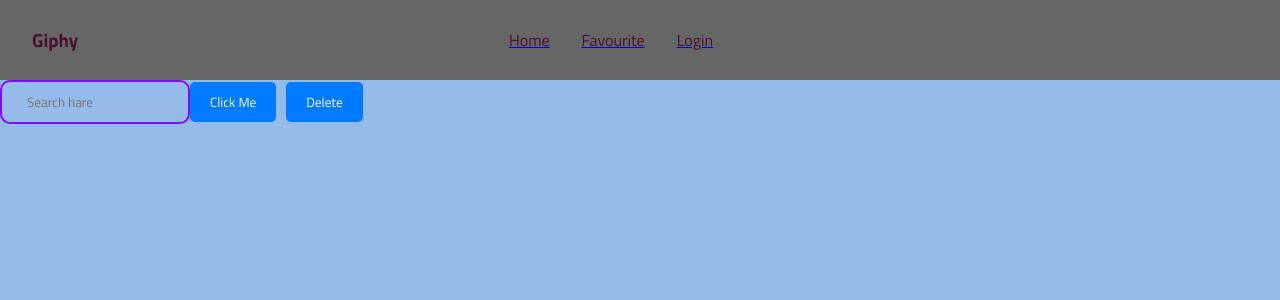
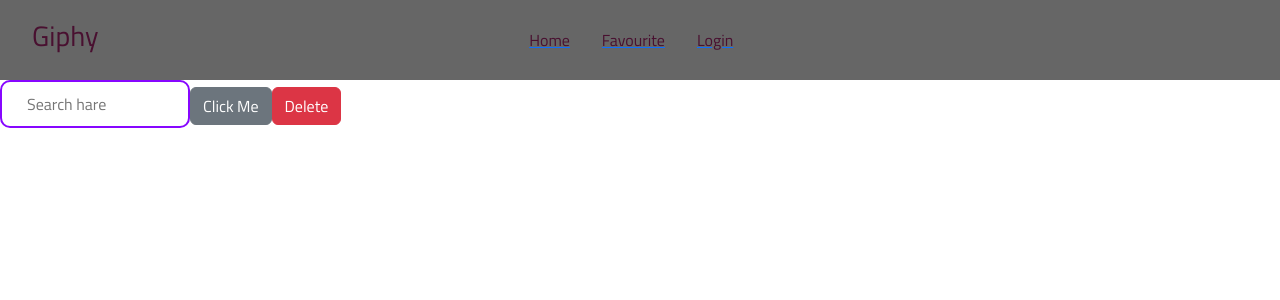
Before and after one commit to chaudarybilal/Giphyengine, a React (Create React App) app: page / in a window 1280 px wide. Shown: the top 300 px of the page. Built offline with nearby package versions, Linux system fonts and the light colour scheme; the HTML template or start-up script is replaced by a standard one.

Commit message:
use context

```diff
--- a/package.json
+++ b/package.json
@@ -7,8 +7,10 @@
     "@testing-library/react": "^13.4.0",
     "@testing-library/user-event": "^13.5.0",
     "axios": "^1.3.4",
+    "bootstrap": "^5.2.3",
     "hamburger-react": "^2.5.0",
     "react": "^18.2.0",
+    "react-bootstrap": "^2.7.2",
     "react-dom": "^18.2.0",
     "react-icons": "^4.8.0",
     "react-router-dom": "^6.10.0",
--- a/src/App.js
+++ b/src/App.js
@@ -4,23 +4,24 @@ import Home from "./Components/Home";
 import Favourite from "./Components/Favourite";
 import Login from "./Components/Login";
 import { Route, Routes } from "react-router-dom";
-import { useState } from "react";
+import { useState, useContext, createContext } from "react";
 
+const appContext = createContext();
 function App() {
-  const [favt, setfavt] = useState([]);
+  const [gifs, setGifs] = useState([]);
   return (
     <>
-      <Header />
-      <Routes>
-        <Route path="/" element={<Home favtdata={favt} setfavt={setfavt} />} />
-        <Route
-          path="Favourite"
-          element={<Favourite favtdata={favt} setfavt={setfavt} />}
-        />
-        <Route path="Login" element={<Login />} />
-      </Routes>
+      <appContext.Provider value={{ gifs, setGifs }}>
+        <Header />
+        <Routes>
+          <Route path="/" element={<Home />} />
+          <Route path="Favourite" element={<Favourite />} />
+          <Route path="Login" element={<Login />} />
+        </Routes>
+      </appContext.Provider>
     </>
   );
 }
 
 export default App;
+export { appContext };
--- a/src/Components/Favourite.js
+++ b/src/Components/Favourite.js
@@ -1,36 +1,31 @@
 import { FaRegTrashAlt } from "react-icons/fa";
 import "./Favourite.css";
+import { appContext } from "../App";
+import { useContext } from "react";
 
-const Favourite = ({ favtdata, setfavt }) => {
+const Favourite = () => {
+  const { favt, setFavt } = useContext(appContext);
   const deleteitem = (gif) => {
-    setfavt(() => {
+    setFavt(() => {
       console.log("cliked");
       console.log(gif, "id");
-      return favtdata.filter((id) => {
+      return favt.filter((id) => {
         return gif !== id;
       });
     });
   };
   return (
     <>
-      <div className="container">
-        {favtdata.map((gif, index) => {
-          return (
-            <div key={index} gif={index}>
-              <img
-                width="100px"
-                height="100px"
-                src={gif.images.downsized?.url}
-                alt={gif.title}
-              />
-              <FaRegTrashAlt
-                className="delete"
-                onClick={() => deleteitem(gif)}
-              />
-            </div>
-          );
-        })}
-      </div>
+      <h1>Express yourself with the perfect GIF, every time</h1>
+
+      {favt.map((gif, index) => {
+        return (
+          <div key={index} gif={index}>
+            <img src={gif.images.downsized?.url} alt={gif.title} />
+            <FaRegTrashAlt onClick={() => deleteitem(gif)} />
+          </div>
+        );
+      })}
     </>
   );
 };
--- a/src/Components/GiphySearch.js
+++ b/src/Components/GiphySearch.js
@@ -1,9 +1,12 @@
 import { FaCheckSquare } from "react-icons/fa";
-import { useState, useEffect, createContext } from "react";
+import { useState, useEffect, useContext } from "react";
 import "./GiphySearch.css";
+import Button from "react-bootstrap/Button";
+import { appContext } from "../App";
 
-const MyContext = createContext();
-const GiphySearch = () => {
+const GiphySeacrh = () => {
+  const { favt, setFavt } = useContext(appContext);
+
   const getLocalItem = () => {
     let list = localStorage.getItem("lists");
     if (list) {
@@ -63,12 +66,12 @@ const GiphySearch = () => {
   console.log("gifsdata", gifs);
 
   const addToFavt = (obj) => {
-    setGifs([...gifs, obj]);
+    setFavt([...gifs, obj]);
   };
   const removeDataFromStorage = () => {
     try {
       localStorage.removeItem("lists");
-      gifs([]);
+      setGifs([]);
     } catch (error) {
       console.log(error, "error");
     }
@@ -76,7 +79,6 @@ const GiphySearch = () => {
 
   return (
     <>
-      <MyContext.Provider value={{ gifs, setGifs }}>
       <div>
         <input
           type="text"
@@ -85,10 +87,12 @@ const GiphySearch = () => {
           onChange={(e) => setSearch(e.target.value)}
           className="search-input"
         />
-
-          <button onClick={onClickhandler}>Click Me</button>
-
-          <button onClick={() => removeDataFromStorage()}>Delete</button>
+        <Button variant="secondary" onClick={onClickhandler}>
+          Click Me
+        </Button>
+        <Button variant="danger" onClick={() => removeDataFromStorage()}>
+          Delete
+        </Button>
 
         <div className="container">
           {gifs.map((gif, index) => {
@@ -109,10 +113,8 @@ const GiphySearch = () => {
           })}
         </div>
       </div>
-      </MyContext.Provider>
     </>
   );
 };
 
-export default GiphySearch;
-export { MyContext };
+export default GiphySeacrh;
--- a/src/Components/Home.js
+++ b/src/Components/Home.js
@@ -1,10 +1,10 @@
 import React from "react";
 import GiphySearch from "./GiphySearch";
 
-const Home = (props) => {
+const Home = () => {
   return (
     <>
-      <GiphySearch {...props} />
+      <GiphySearch />
     </>
   );
 };
--- a/src/index.js
+++ b/src/index.js
@@ -3,6 +3,12 @@ import ReactDOM from "react-dom";
 import { BrowserRouter } from "react-router-dom";
 import "./index.css";
 import App from "./App";
+
+/*
+react bootstrap configuration
+*/
+import "../node_modules/react-bootstrap/dist/react-bootstrap";
+import "../node_modules/bootstrap/dist/css/bootstrap.css";
 
 ReactDOM.render(
   <BrowserRouter>
```
Also changed, not shown: 1 other file (tests, documents, lock files or other folders). Lines whose indentation alone changed are shown as unchanged.
